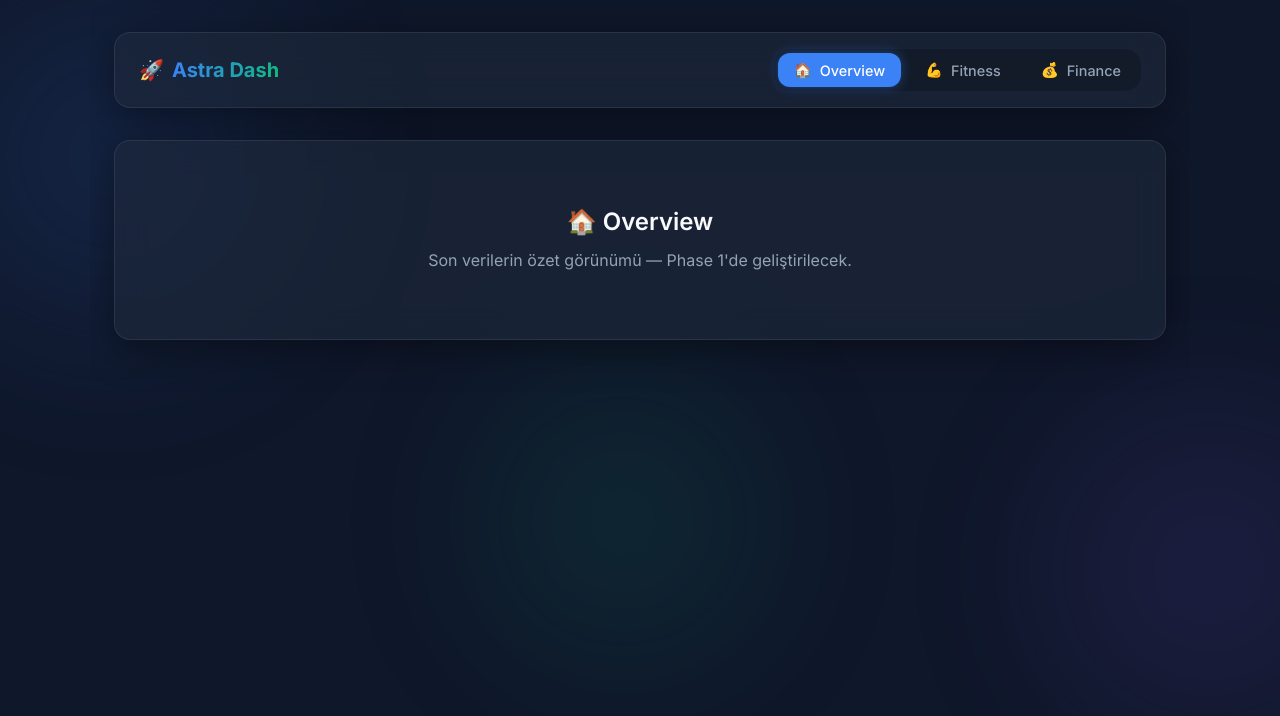
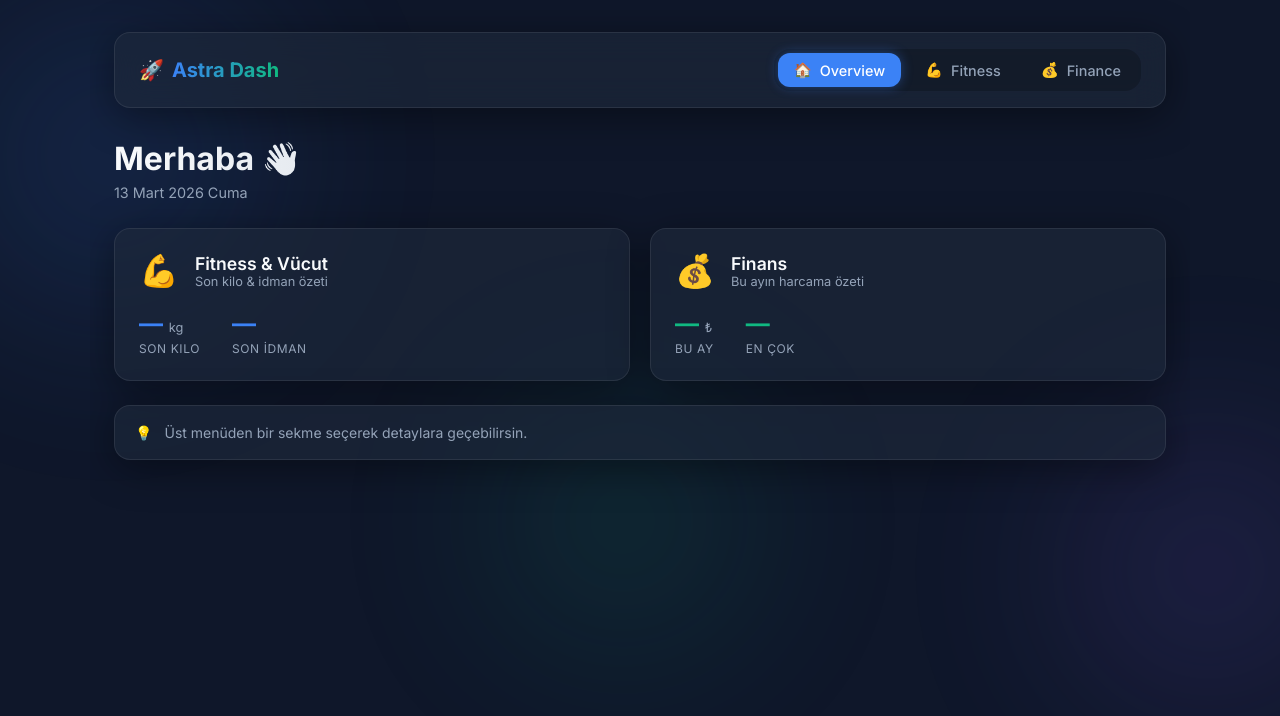
Before and after one commit to Fairlander-Flick/Personal-Dashboard, a React (Vite) app: page / in a window 1280 px wide. Shown: the top 716 px of the page. Built offline with nearby package versions, Linux system fonts and the light colour scheme.

Commit message:
Phase 1.2: Overview sayfasi eklendi - ozet kartlari, karsilama ekrani ve animasyonlu hover

```diff
--- a/src/App.jsx
+++ b/src/App.jsx
@@ -1,5 +1,6 @@
 import { useState } from 'react';
 import Navbar from './components/Navbar';
+import Overview from './components/Overview';
 import './App.css';
 
 function App() {
@@ -8,24 +9,19 @@ function App() {
   const renderContent = () => {
     switch (activeTab) {
       case 'overview':
-        return (
-          <div className="glass-card fade-in placeholder-card">
-            <h2>🏠 Overview</h2>
-            <p>Son verilerin özet görünümü — Phase 1'de geliştirilecek.</p>
-          </div>
-        );
+        return <Overview setActiveTab={setActiveTab} />;
       case 'fitness':
         return (
           <div className="glass-card fade-in placeholder-card">
             <h2>💪 Fitness & Vücut Takibi</h2>
-            <p>Kilo, idman ve egzersiz logu — Phase 2'de geliştirilecek.</p>
+            <p>Kilo, idman ve egzersiz logu — Phase 2'de gelecek.</p>
           </div>
         );
       case 'finance':
         return (
           <div className="glass-card fade-in placeholder-card">
             <h2>💰 Finans Takibi</h2>
-            <p>Harcama kayıtları ve raporlar — Phase 4'te geliştirilecek.</p>
+            <p>Harcama kayıtları ve raporlar — Phase 4'te gelecek.</p>
           </div>
         );
       default:
--- /dev/null
+++ b/src/components/Overview.css
@@ -0,0 +1,153 @@
+.overview-wrapper {
+  display: flex;
+  flex-direction: column;
+  gap: 1.5rem;
+}
+
+.overview-header {
+  display: flex;
+  flex-direction: column;
+  gap: 0.25rem;
+}
+
+.overview-title {
+  font-size: 2rem;
+  font-weight: 700;
+  background: linear-gradient(90deg, var(--text-primary), var(--text-secondary));
+  -webkit-background-clip: text;
+  -webkit-text-fill-color: transparent;
+}
+
+.overview-date {
+  font-size: 0.9rem;
+  color: var(--text-secondary);
+}
+
+.overview-cards {
+  display: grid;
+  grid-template-columns: repeat(auto-fit, minmax(280px, 1fr));
+  gap: 1.25rem;
+}
+
+.overview-card {
+  display: flex;
+  flex-direction: column;
+  gap: 1.25rem;
+  text-align: left;
+  cursor: pointer;
+  width: 100%;
+  padding: 1.5rem;
+  border-radius: var(--radius-lg);
+  border: 1px solid var(--glass-border);
+  background: var(--glass-bg);
+  backdrop-filter: var(--glass-blur);
+  -webkit-backdrop-filter: var(--glass-blur);
+  box-shadow: var(--glass-shadow);
+  position: relative;
+  overflow: hidden;
+  transition: transform var(--transition), box-shadow var(--transition), border-color var(--transition);
+}
+
+.overview-card::before {
+  content: '';
+  position: absolute;
+  inset: 0;
+  background: linear-gradient(135deg, var(--card-color) 0%, transparent 60%);
+  opacity: 0;
+  transition: opacity var(--transition);
+}
+
+.overview-card:hover {
+  transform: translateY(-4px);
+  border-color: var(--card-color);
+  box-shadow: 0 12px 40px var(--card-glow), var(--glass-shadow);
+}
+
+.overview-card:hover::before {
+  opacity: 0.06;
+}
+
+.card-header {
+  display: flex;
+  align-items: center;
+  gap: 1rem;
+  position: relative;
+  z-index: 1;
+}
+
+.card-icon {
+  font-size: 2rem;
+  line-height: 1;
+}
+
+.card-title {
+  font-size: 1.1rem;
+  font-weight: 600;
+  color: var(--text-primary);
+}
+
+.card-subtitle {
+  font-size: 0.8rem;
+  color: var(--text-secondary);
+}
+
+.card-stats {
+  display: flex;
+  gap: 2rem;
+  position: relative;
+  z-index: 1;
+}
+
+.stat-item {
+  display: flex;
+  flex-direction: column;
+  gap: 0.2rem;
+}
+
+.stat-value {
+  font-size: 1.5rem;
+  font-weight: 700;
+  color: var(--card-color);
+}
+
+.stat-value small {
+  font-size: 0.8rem;
+  font-weight: 400;
+  color: var(--text-secondary);
+}
+
+.stat-label {
+  font-size: 0.75rem;
+  color: var(--text-secondary);
+  text-transform: uppercase;
+  letter-spacing: 0.05em;
+}
+
+.card-arrow {
+  position: absolute;
+  right: 1.5rem;
+  bottom: 1.5rem;
+  font-size: 1.25rem;
+  color: var(--card-color);
+  opacity: 0;
+  transform: translateX(-6px);
+  transition: all var(--transition);
+  z-index: 1;
+}
+
+.overview-card:hover .card-arrow {
+  opacity: 1;
+  transform: translateX(0);
+}
+
+.overview-tip {
+  display: flex;
+  align-items: center;
+  gap: 0.75rem;
+  padding: 1rem 1.25rem;
+  font-size: 0.875rem;
+}
+
+.overview-tip p {
+  color: var(--text-secondary);
+}
--- /dev/null
+++ b/src/components/Overview.jsx
@@ -0,0 +1,73 @@
+import React from 'react';
+import './Overview.css';
+
+export default function Overview({ setActiveTab }) {
+  const summaryCards = [
+    {
+      id: 'fitness',
+      icon: '💪',
+      title: 'Fitness & Vücut',
+      subtitle: 'Son kilo & idman özeti',
+      color: 'var(--primary)',
+      glow: 'var(--primary-glow)',
+      stats: [
+        { label: 'Son Kilo', value: '—', unit: 'kg' },
+        { label: 'Son İdman', value: '—', unit: '' },
+      ],
+    },
+    {
+      id: 'finance',
+      icon: '💰',
+      title: 'Finans',
+      subtitle: 'Bu ayın harcama özeti',
+      color: 'var(--accent)',
+      glow: 'var(--accent-glow)',
+      stats: [
+        { label: 'Bu Ay', value: '—', unit: '₺' },
+        { label: 'En Çok', value: '—', unit: '' },
+      ],
+    },
+  ];
+
+  return (
+    <div className="overview-wrapper fade-in">
+      <div className="overview-header">
+        <h1 className="overview-title">Merhaba 👋</h1>
+        <p className="overview-date">{new Date().toLocaleDateString('tr-TR', { weekday: 'long', year: 'numeric', month: 'long', day: 'numeric' })}</p>
+      </div>
+
+      <div className="overview-cards">
+        {summaryCards.map((card) => (
+          <button
+            key={card.id}
+            className="overview-card glass-card"
+            style={{ '--card-color': card.color, '--card-glow': card.glow }}
+            onClick={() => setActiveTab(card.id)}
+          >
+            <div className="card-header">
+              <span className="card-icon">{card.icon}</span>
+              <div>
+                <h3 className="card-title">{card.title}</h3>
+                <p className="card-subtitle">{card.subtitle}</p>
+              </div>
+            </div>
+            <div className="card-stats">
+              {card.stats.map((stat) => (
+                <div key={stat.label} className="stat-item">
+                  <span className="stat-value">{stat.value} <small>{stat.unit}</small></span>
+                  <span className="stat-label">{stat.label}</span>
+                </div>
+              ))}
+            </div>
+            <div className="card-arrow">→</div>
+          </button>
+        ))}
+      </div>
+
+      <div className="overview-tip glass-card">
+        <span>💡</span>
+        <p>Üst menüden bir sekme seçerek detaylara geçebilirsin.</p>
+      </div>
+    </div>
+  );
+}
```
